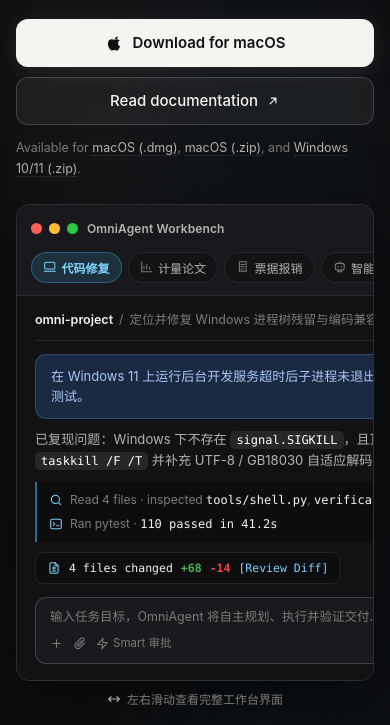
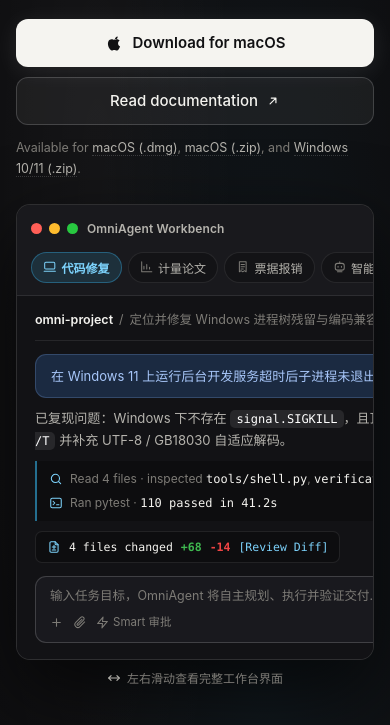
Before and after one commit to BingzheYan/omniagent, a plain HTML site: page index.html in a window 390 px wide. Shown: the part 257-982 px from the top of the page. Drawn offline with Linux system fonts and the light colour scheme.

Commit message:
Align full width of mobile workbench bar and content when scrolled right

```diff
--- a/index.html
+++ b/index.html
@@ -1394,8 +1394,8 @@
       .app-window {
         grid-template-columns: minmax(0, 1fr);
         min-height: 0;
-        width: max(100%, 740px);
-        min-width: 740px;
+        width: max(100%, max-content);
+        min-width: 808px;
       }
       .app-sidebar {
         display: none;
```
